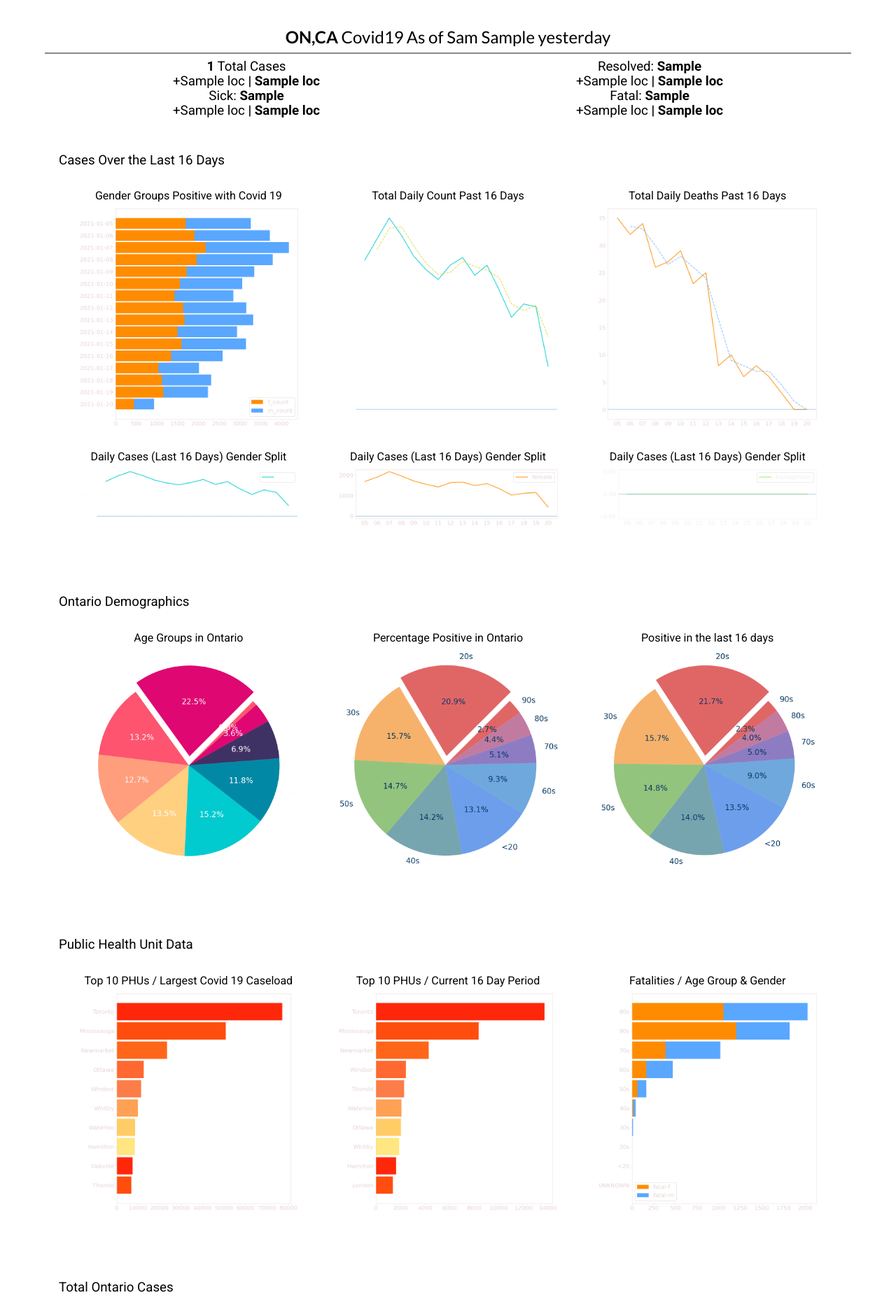
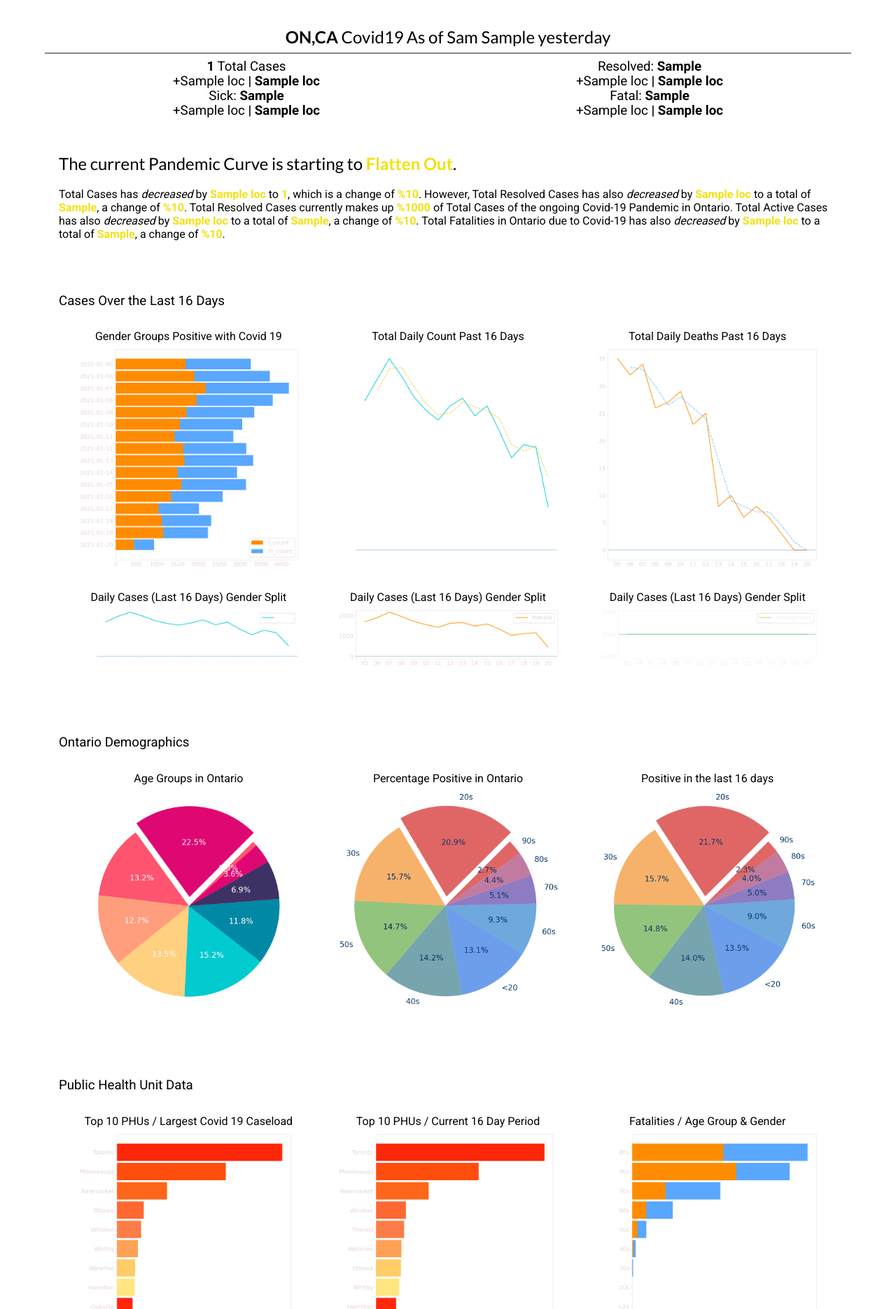
Before and after one commit to tamccullough/covon, a Flask app: template templates/co-index.html in a window 1280 px wide. Shown: the top 1871 px of the page at 70% size. Run offline with Flask 2, Linux system fonts and the light colour scheme; the template is opened without the code that fills it: most values are stand-ins (such as "Sample title", 1, 10 or a date in 2020); parts of the project's set-up code (start-up, migrations or seed data) failed here and were passed over.

Commit message:
added improved text for screen readers

```diff
--- a/templates/base.html
+++ b/templates/base.html
@@ -28,6 +28,14 @@
       height: 2px;
     }
 
+    strong {
+      color:#f2e013 !important;
+    }
+
+    em {
+      color:#000 !important;
+    }
+
   </style>
 </head>
 
--- a/templates/co-index.html
+++ b/templates/co-index.html
@@ -45,24 +45,24 @@
         </tr>
         <tr>
           {% if change.loc[0,'change'] > 0 %}
-          <td><h2 class="{{ theme }}-t-orange" style="display: inline;">+{{ change.loc[0,'change'] }}</h2><h2 class=" {{ theme }}-t-blue" style="display: inline;"><b> | {{ change.loc[0,'ratio'] }}</b></h2></td>
+          <td><h2 class="{{ theme }}-t-orange" style="display: inline;">+{{ change.loc[0,'change'] }}</h2><h2 class=" {{ theme }}-t-blue" style="display: inline;"><b> | %{{ (change.loc[0,'ratio'] * 100) | round(2) }}</b></h2></td>
           {% else %}
-          <td><h2 class="{{ theme }}-t-orange" style="display: inline;">{{ change.loc[0,'change'] }}</h2><h2 class=" {{ theme }}-t-blue" style="display: inline;"><b> | {{ change.loc[0,'ratio'] }}</b></h2></td>
+          <td><h2 class="{{ theme }}-t-orange" style="display: inline;">{{ change.loc[0,'change'] }}</h2><h2 class=" {{ theme }}-t-blue" style="display: inline;"><b> | %{{ (change.loc[0,'ratio'] * 100) | round(2) }}</b></h2></td>
           {% endif %}
           {% if change.loc[1,'change'] > 0 %}
-          <td style="text-align: center;"><h2 class="{{ theme }}-t-orange" style="display: inline;">+{{ change.loc[1,'change'] }}</h2><h2 class=" {{ theme }}-t-blue" style="display: inline;"><b> | {{ change.loc[1,'ratio'] }}</b></h2></td>
+          <td style="text-align: center;"><h2 class="{{ theme }}-t-orange" style="display: inline;">+{{ change.loc[1,'change'] }}</h2><h2 class=" {{ theme }}-t-blue" style="display: inline;"><b> | %{{ (change.loc[1,'ratio'] * 100) | round(2) }}</b></h2></td>
           {% else %}
-          <td style="text-align: center;"><h2 class="{{ theme }}-t-orange" style="display: inline;">{{ change.loc[1,'change'] }}</h2><h2 class=" {{ theme }}-t-blue" style="display: inline;"><b> | {{ change.loc[1,'ratio'] }}</b></h2></td>
+          <td style="text-align: center;"><h2 class="{{ theme }}-t-orange" style="display: inline;">{{ change.loc[1,'change'] }}</h2><h2 class=" {{ theme }}-t-blue" style="display: inline;"><b> | %{{ (change.loc[1,'ratio'] * 100) | round(2) }}</b></h2></td>
           {% endif %}
           {% if change.loc[2,'change'] > 0 %}
-          <td style="text-align: center;"><h2 class="{{ theme }}-t-orange" style="display: inline;">+{{ change.loc[2,'change'] }}</h2><h2 class=" {{ theme }}-t-blue" style="display: inline;"><b> | {{ change.loc[2,'ratio'] }}</b></h2></td>
+          <td style="text-align: center;"><h2 class="{{ theme }}-t-orange" style="display: inline;">+{{ change.loc[2,'change'] }}</h2><h2 class=" {{ theme }}-t-blue" style="display: inline;"><b> | %{{ (change.loc[2,'ratio'] * 100) | round(2) }}</b></h2></td>
           {% else %}
-          <td style="text-align: center;"><h2 class="{{ theme }}-t-orange" style="display: inline;">{{ change.loc[2,'change'] }}</h2><h2 class=" {{ theme }}-t-blue" style="display: inline;"><b> | {{ change.loc[2,'ratio'] }}</b></h2></td>
+          <td style="text-align: center;"><h2 class="{{ theme }}-t-orange" style="display: inline;">{{ change.loc[2,'change'] }}</h2><h2 class=" {{ theme }}-t-blue" style="display: inline;"><b> | %{{ (change.loc[2,'ratio'] * 100) | round(2) }}</b></h2></td>
           {% endif %}
           {% if change.loc[3,'change'] > 0 %}
-          <td style="text-align: right;"><h2 class="{{ theme }}-t-orange" style="display: inline;">+{{ change.loc[3,'change'] }}</h2><h2 class=" {{ theme }}-t-blue" style="display: inline;"><b> | {{ change.loc[3,'ratio'] }}</b></h2></td>
+          <td style="text-align: right;"><h2 class="{{ theme }}-t-orange" style="display: inline;">+{{ change.loc[3,'change'] }}</h2><h2 class=" {{ theme }}-t-blue" style="display: inline;"><b> | %{{ (change.loc[3,'ratio'] * 100) | round(2) }}</b></h2></td>
           {% else %}
-          <td style="text-align: right;"><h2 class="{{ theme }}-t-orange" style="display: inline;">{{ change.loc[3,'change'] }}</h2><h2 class=" {{ theme }}-t-blue" style="display: inline;"><b> | {{ change.loc[3,'ratio'] }}</b></h2></td>
+          <td style="text-align: right;"><h2 class="{{ theme }}-t-orange" style="display: inline;">{{ change.loc[3,'change'] }}</h2><h2 class=" {{ theme }}-t-blue" style="display: inline;"><b> | %{{ (change.loc[3,'ratio'] * 100) | round(2) }}</b></h2></td>
           {% endif %}
         </tr>
       </table>
@@ -72,7 +72,19 @@
 
   </div>
 </div>
-
+<div class="container">
+  <div class="page80">
+    <div class="{{ theme }}-light" style="border-radius: 0.5rem; padding: 20px 20px;">
+      <h2>The current Pandemic Curve is {% if change.loc[0,'change'] > 1000 %}growing <strong>Worse{%else%}starting to <strong>Flatten Out{% endif %}</strong>.</h2>
+      <p> Total Cases has <em>{% if change.loc[0,'change'] > 0 %}increased{%else%}decreased{% endif %}</em> by <strong>{{ change.loc[0,'change'] }}</strong> to <strong>{{ total_cases }}</strong>, which is a change of <strong>%{{ (change.loc[0,'ratio'] * 100) | round(2) }}</strong>.
+        {% if (change.loc[0,'change'] > 0) and (change.loc[1,'change'] > 0) %}Meanwhile{%else%}However{% endif %}, Total Resolved Cases has also <em>{% if change.loc[1,'change'] > 0 %}increased{%else%}decreased{% endif %}</em> by <strong>{{ change.loc[1,'change'] }}</strong> to a total of <strong>{{ outcomes.at[1,'count'] }}</strong>, a change of <strong>%{{ (change.loc[1,'ratio'] * 100) | round(2) }}</strong>.
+        Total Resolved Cases currently makes up <strong>%{{ ((outcomes.at[1,'count']/total_cases)*100) | round(2) }}</strong> of Total Cases of the ongoing Covid-19 Pandemic in Ontario.
+        Total Active Cases has also <em>{% if change.loc[2,'change'] > 0 %}increased{%else%}decreased{% endif %}</em> by <strong>{{ change.loc[2,'change'] }}</strong> to a total of <strong>{{ outcomes.at[2,'count'] }}</strong>, a change of <strong>%{{ (change.loc[2,'ratio'] * 100) | round(2) }}</strong>.
+        Total Fatalities in Ontario due to Covid-19 has also <em>{% if change.loc[3,'change'] > 0 %}increased{%else%}decreased{% endif %}</em> by <strong>{{ change.loc[3,'change'] }}</strong> to a total of <strong>{{ outcomes.at[3,'count'] }}</strong>, a change of <strong>%{{ (change.loc[3,'ratio'] * 100) | round(2) }}</strong>.
+      </p>
+    </div>
+  </div>
+</div>
 <div class="container">
   <div class="page80">
     <!-- last 16 days charts and graphs -->
```
